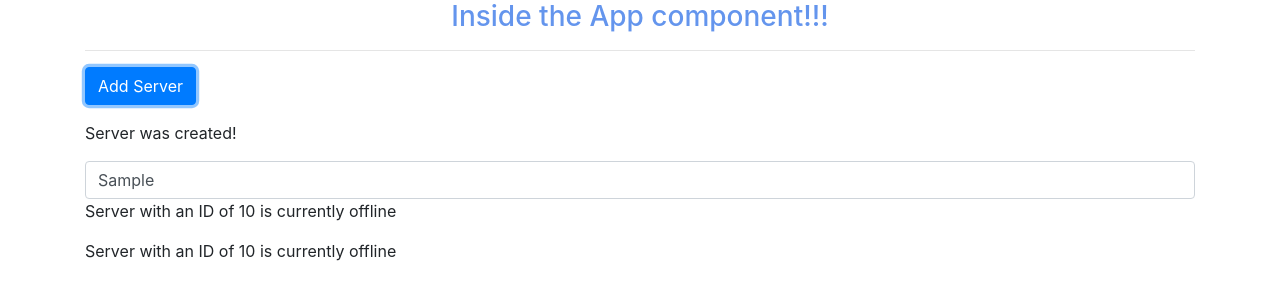
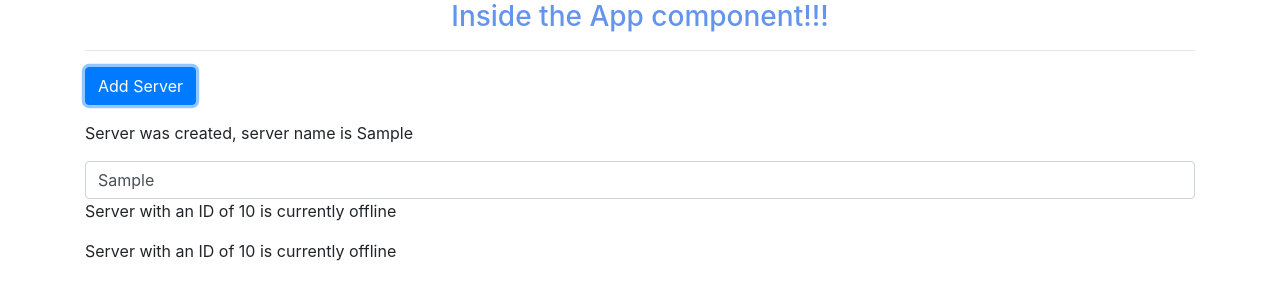
Before and after one commit to storres8/angualr-intro, an Angular app: page / in a window 1280 px wide. Both pictures are taken after typing "Sample" into the empty fields and a click on the button "Add Server". Shown: the top 300 px of the page. Built offline with nearby package versions, Linux system fonts and the light colour scheme.

Commit message:
used *ngIf to change the DOM

```diff
--- a/src/app/servers/servers.component.html
+++ b/src/app/servers/servers.component.html
@@ -13,7 +13,12 @@
   Add Server
 </button>
 
-<p>{{ serverCreationStatus }}</p>
+<!-- <p>{{ serverCreationStatus }}</p> -->
+
+<!--
+    *ngIf is a structiral directive and depending on true or false will change the DOM.
+ -->
+<p *ngIf="serverCreated">Server was created, server name is {{ serverName }}</p>
 
 <form>
   <input
--- a/src/app/servers/servers.component.ts
+++ b/src/app/servers/servers.component.ts
@@ -8,6 +8,8 @@ import { Component, OnInit } from "@angular/core";
 export class ServersComponent implements OnInit {
   allowNewServer = false;
   serverCreationStatus = "No server was created!";
+  serverName = "Testserver";
+  serverCreated = false;
 
   constructor() {
     setTimeout(() => {
@@ -18,11 +20,12 @@ export class ServersComponent implements OnInit {
   ngOnInit() {}
 
   onCreateServer() {
-    this.serverCreationStatus = "Server was created!";
+    this.serverCreated = true;
+    this.serverCreationStatus = `Server ${this.serverName} was created!`;
     return;
   }
 
   onUpdateServerName(event) {
-    this.serverCreationStatus = event.target.value;
+    this.serverName = event.target.value;
   }
 }
```
